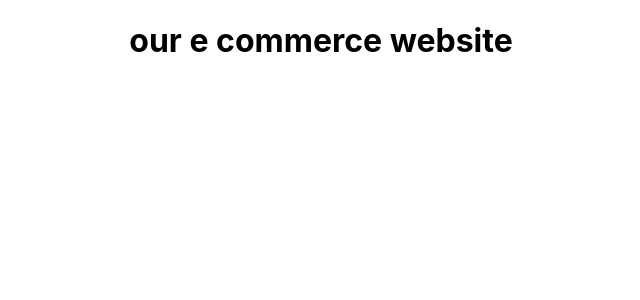
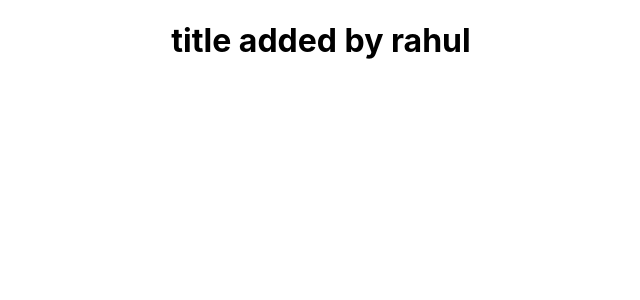
Before and after one commit to rahulchaudhary222/Batch010822, a React (Create React App) app: page / in a window 1280 px wide. Shown: the top 300 px of the page, without its empty margins (319-959 px from the left). Built offline with nearby package versions, Linux system fonts and the light colour scheme.

Commit message:
changed the title

```diff
--- a/src/App.js
+++ b/src/App.js
@@ -4,7 +4,7 @@ import "./App.css";
 function App() {
   return (
     <div className="App">
-      <h1>our e commerce website</h1>
+      <h1>title added by rahul</h1>
     </div>
   );
 }
```
